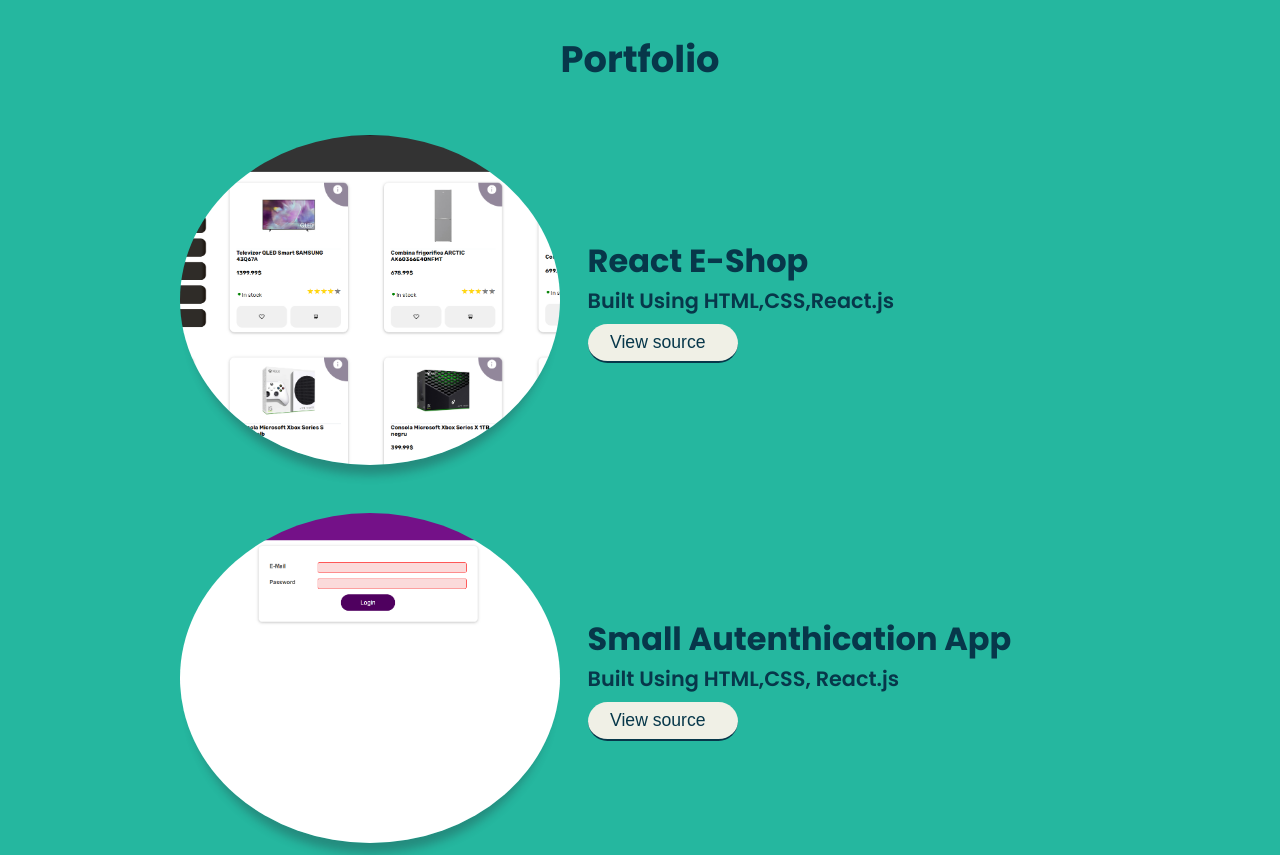
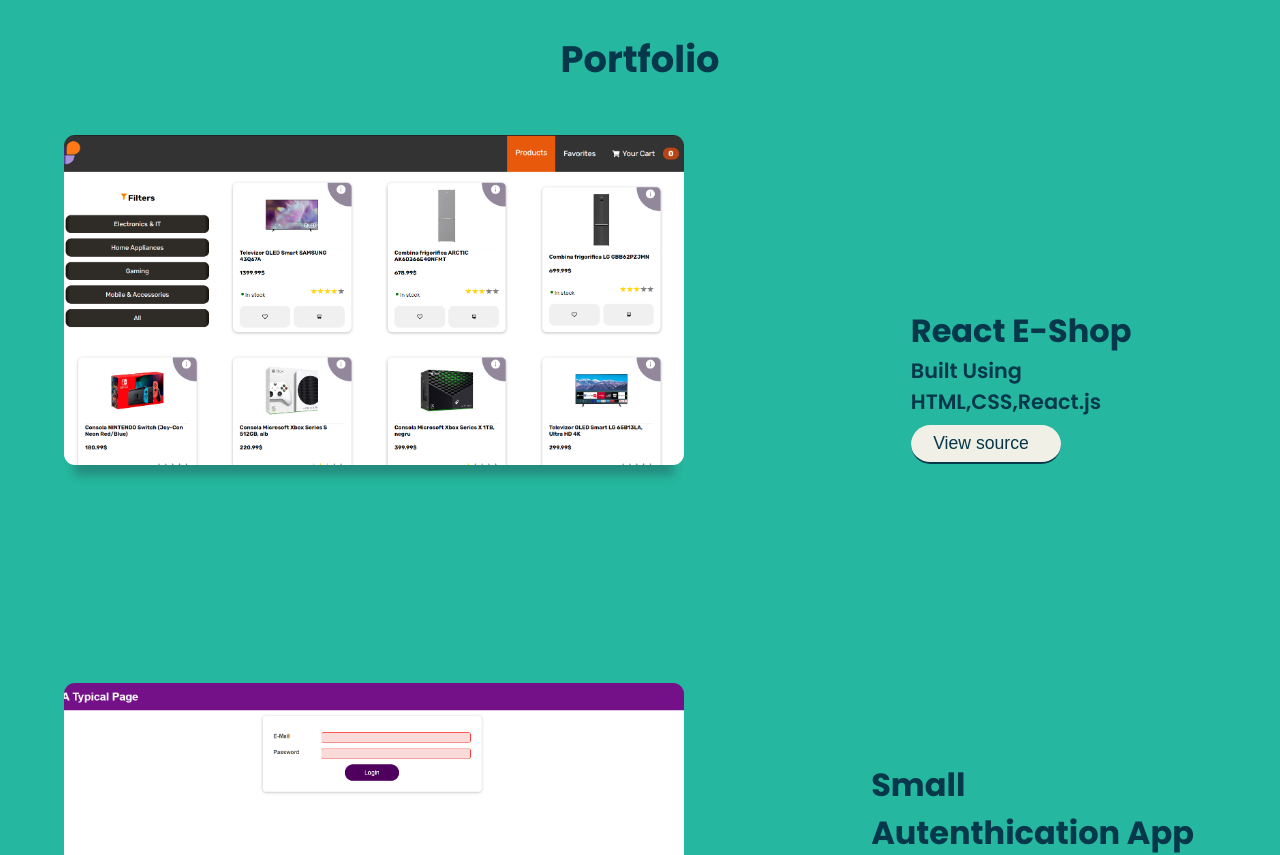
Before and after one commit to codingisreallyhard/codingisreallyhard-website, a React (Create React App) app: page / in a window 1280 px wide. Shown: the part 1600-2455 px from the top of the page. Built offline with nearby package versions, Linux system fonts and the light colour scheme.

Commit message:
added code

```diff
--- a/src/Layout/Portofolio.css
+++ b/src/Layout/Portofolio.css
@@ -15,13 +15,14 @@
   display: flex;
   justify-content: center;
   align-items: center;
+  gap: 160px;
 }
 
 .proj-1 img {
   height: 330px;
-  width: 380px;
+  width: 620px;
   object-fit: cover;
-  border-radius: 50%;
+  border-radius: 11px;
   box-shadow: 0 20px 10px -10px rgb(37 41 52 / 31%);
   margin-right: 1.7rem;
 }
@@ -88,13 +89,15 @@
   justify-content: center;
   align-items: center;
   margin-top: 3rem;
+  gap: 160px;
 }
 
 .proj-2 img {
   height: 330px;
-  width: 380px;
+  width: 620px;
+
   object-fit: cover;
-  border-radius: 50%;
+  border-radius: 11px;
   box-shadow: 0 20px 10px -10px rgb(37 41 52 / 31%);
   margin-right: 1.7rem;
 }
@@ -174,3 +177,16 @@
 .more-work a:hover {
   border-bottom: 2px solid #f0f0e6;
 }
+
+.pdiv {
+  width: 100%;
+  height: 500px;
+  transition: all 0.6s;
+}
+
+.p1 {
+  height: 330px;
+  width: 620px;
+
+  transition: all 0.6s;
+}
--- a/src/Layout/Portofolio.js
+++ b/src/Layout/Portofolio.js
@@ -1,9 +1,13 @@
-import React from "react";
+import React, { useState } from "react";
 import "./Portofolio.css";
 import authapp from "../Assets/authapp.png";
 import guess from "../Assets/guessgame.png";
 import eshop from "../Assets/reacteshop.png";
+import { render } from "@testing-library/react";
+
 function Portofolio() {
+  const [hover, onHover] = useState(eshop);
+
   return (
     <section id="my-works">
       <div className="portfolio">
@@ -12,7 +16,19 @@
         </div>
         <div className="portfolio-content container">
           <div className="proj-1">
-            <img src={eshop} alt="React Eshop project" />
+            <div className="pdiv">
+              <img
+                src={hover}
+                onMouseEnter={() => {
+                  onHover(guess);
+                }}
+                onMouseOut={() => {
+                  onHover(eshop);
+                }}
+                alt="React Eshop project"
+                className="p1"
+              />
+            </div>
             <div className="proj1-details">
               <i className="fab fa-html5"></i>
               <i className="fab fa-css3-alt"></i>
```
